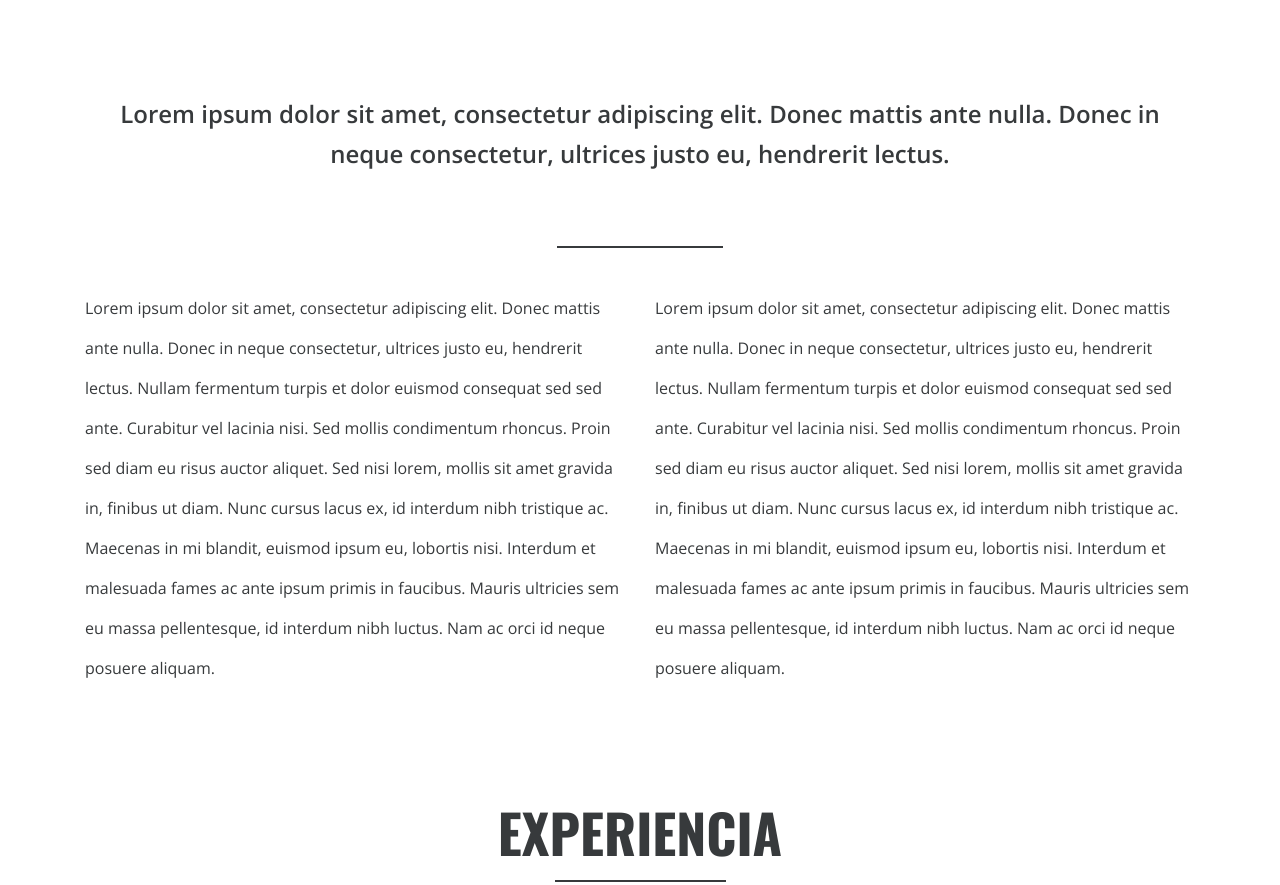
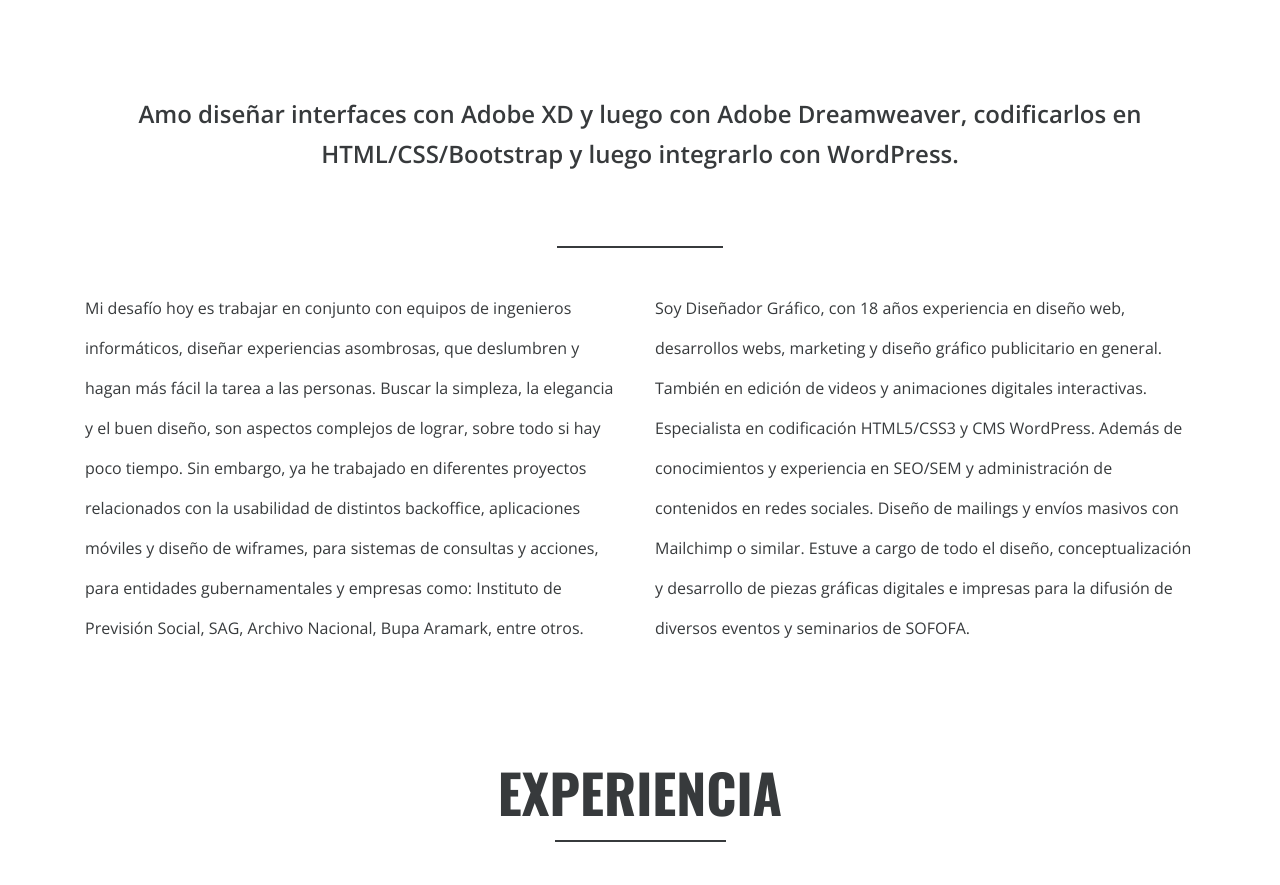
Before and after one commit to victorcoatts/mi_portafolio, a plain HTML site: page index.html in a window 1280 px wide. Shown: the part 669-1554 px from the top of the page. Drawn offline with nearby package versions, Linux system fonts and the light colour scheme; a script that the page names is missing.

Commit message:
Sexto commit agrega Modal, textos y correcciones 06

```diff
--- a/index.html
+++ b/index.html
@@ -28,6 +28,7 @@
 
 <body>
 
+<!--Barra de Navegación-->
 <nav class="navbar navbar-expand-lg navbar-dark bg-info fixed-top">
 
 <div class="container">
@@ -51,7 +52,6 @@
       </li>
     </ul>
 
-<!-- Example single danger button -->
 <div class="btn-group">
   <button type="button" class="btn btn-info dropdown-toggle" data-toggle="dropdown" aria-haspopup="true" aria-expanded="false">
     RRSS
@@ -69,6 +69,8 @@
 </div>
 </nav>
 
+
+<!--Header-->
 <header id="inicio" class="container-fluid text-center hero-section text-white img-fluid">
 <div class="row">
 <div class="col-md-4"></div>
@@ -81,15 +83,17 @@
 </header>
 
 
+
+<!--Resumen-->
 <section id="resumen" class="container pt-5 mt-5 d-none d-sm-block">
-<h4 class="text-center">Lorem ipsum dolor sit amet, consectetur adipiscing elit. Donec mattis ante nulla. Donec in neque consectetur, ultrices justo eu, hendrerit lectus.</h4>
+<h4 class="text-center">Amo diseñar interfaces con Adobe XD y luego con Adobe Dreamweaver, codificarlos en HTML/CSS/Bootstrap y luego integrarlo con WordPress.</h4>
 <div class="borde2 py-4 my-4"></div>
 <div class="row py-3 my-3">
 <div class="col-12 col-md-6">
-<p>Lorem ipsum dolor sit amet, consectetur adipiscing elit. Donec mattis ante nulla. Donec in neque consectetur, ultrices justo eu, hendrerit lectus. Nullam fermentum turpis et dolor euismod consequat sed sed ante. Curabitur vel lacinia nisi. Sed mollis condimentum rhoncus. Proin sed diam eu risus auctor aliquet. Sed nisi lorem, mollis sit amet gravida in, finibus ut diam. Nunc cursus lacus ex, id interdum nibh tristique ac. Maecenas in mi blandit, euismod ipsum eu, lobortis nisi. Interdum et malesuada fames ac ante ipsum primis in faucibus. Mauris ultricies sem eu massa pellentesque, id interdum nibh luctus. Nam ac orci id neque posuere aliquam.</p>
+<p>Mi desafío hoy es trabajar en conjunto con equipos de ingenieros informáticos, diseñar experiencias asombrosas, que deslumbren y hagan más fácil la tarea a las personas. Buscar la simpleza, la elegancia y el buen diseño, son aspectos complejos de lograr, sobre todo si hay poco tiempo. Sin embargo, ya he trabajado en diferentes proyectos relacionados con la usabilidad de distintos backoffice, aplicaciones móviles y diseño de wiframes, para sistemas de consultas y acciones, para entidades gubernamentales y empresas como: Instituto de Previsión Social, SAG, Archivo Nacional, Bupa Aramark, entre otros.</p>
 </div>
 <div class="col-12 col-md-6">
-<p>Lorem ipsum dolor sit amet, consectetur adipiscing elit. Donec mattis ante nulla. Donec in neque consectetur, ultrices justo eu, hendrerit lectus. Nullam fermentum turpis et dolor euismod consequat sed sed ante. Curabitur vel lacinia nisi. Sed mollis condimentum rhoncus. Proin sed diam eu risus auctor aliquet. Sed nisi lorem, mollis sit amet gravida in, finibus ut diam. Nunc cursus lacus ex, id interdum nibh tristique ac. Maecenas in mi blandit, euismod ipsum eu, lobortis nisi. Interdum et malesuada fames ac ante ipsum primis in faucibus. Mauris ultricies sem eu massa pellentesque, id interdum nibh luctus. Nam ac orci id neque posuere aliquam.</p>
+<p>Soy Diseñador Gráfico, con 18 años experiencia en diseño web, desarrollos webs, marketing y diseño gráfico publicitario en general. También en edición de videos y animaciones digitales interactivas. Especialista en codificación HTML5/CSS3 y CMS WordPress. Además de conocimientos y experiencia en SEO/SEM y administración de contenidos en redes sociales. Diseño de mailings y envíos masivos con Mailchimp o similar. Estuve a cargo de todo el diseño, conceptualización y desarrollo de piezas gráficas digitales e impresas para la difusión de diversos eventos y seminarios de SOFOFA.</p>
 </div>
 
 </div>
@@ -97,11 +101,12 @@
 
 
 
+<!--Experiencia-->
 <section id="experiencia" class="container">
 <h1 class="text-center font-weight-bold">EXPERIENCIA</h1>
 <div class="borde2 py-1"></div>
 
-<!--::::::::CARRUSEL:::::::-->
+<!--::::::::carrusel:::::::-->
 <section class="container carrusel">
 <div id="carouselExampleIndicators" class="carousel slide" data-ride="carousel">
   <ol class="carousel-indicators">
@@ -182,6 +187,9 @@
 
 </section>
 
+
+
+<!--Trabajos-->
 <section id="trabajos" class="container-fluid bg-info">
 <h1 class="text-white text-center font-weight-bold">MIS ÚLTIMOS TRABAJOS</h1>
 <div class="borde3 py-1"></div>
@@ -264,12 +272,8 @@
 <a tabindex="0" class="btn btn-lg btn-secondary text-white" role="button" data-toggle="popover" data-trigger="focus" title="Más Trabajos" data-content="Tengo un sitio web personal llamado Indicio (http://www.indicio.cl)">Historia como Diseñador Gráfico</a>
 </div>
 
-
-
 </div>
-
 </section>
-
 
 <!-- Modal 1 -->
 <div class="modal fade" id="Modal1" tabindex="-1" role="dialog" aria-labelledby="exampleModalLabel" aria-hidden="true">
@@ -293,7 +297,6 @@
   </div>
 </div>
 
-
 <!-- Modal 2 -->
 <div class="modal fade" id="Modal2" tabindex="-1" role="dialog" aria-labelledby="exampleModalLabel" aria-hidden="true">
   <div class="modal-dialog">
@@ -316,7 +319,6 @@
   </div>
 </div>
 
-
 <!-- Modal 3 -->
 <div class="modal fade" id="Modal3" tabindex="-1" role="dialog" aria-labelledby="exampleModalLabel" aria-hidden="true">
   <div class="modal-dialog">
@@ -338,7 +340,6 @@
     </div>
   </div>
 </div>
-
 
 <!-- Modal 4 -->
 <div class="modal fade" id="Modal4" tabindex="-1" role="dialog" aria-labelledby="exampleModalLabel" aria-hidden="true">
@@ -384,7 +385,6 @@
   </div>
 </div>
 
-
 <!-- Modal 6 -->
 <div class="modal fade" id="Modal6" tabindex="-1" role="dialog" aria-labelledby="exampleModalLabel" aria-hidden="true">
   <div class="modal-dialog">
@@ -409,7 +409,7 @@
 
 
 
-
+<!--Contacto-->
 <section id="contacto" class="container text-center">
 <h1 class="font-weight-bold">CONTACTO</h1>
 <div class="borde2 py-1"></div>
@@ -421,6 +421,7 @@
 
 
 
+<!--Pie / Footer-->
 <footer class="bg-info text-white py-5">
 
 <div class="container">
```
